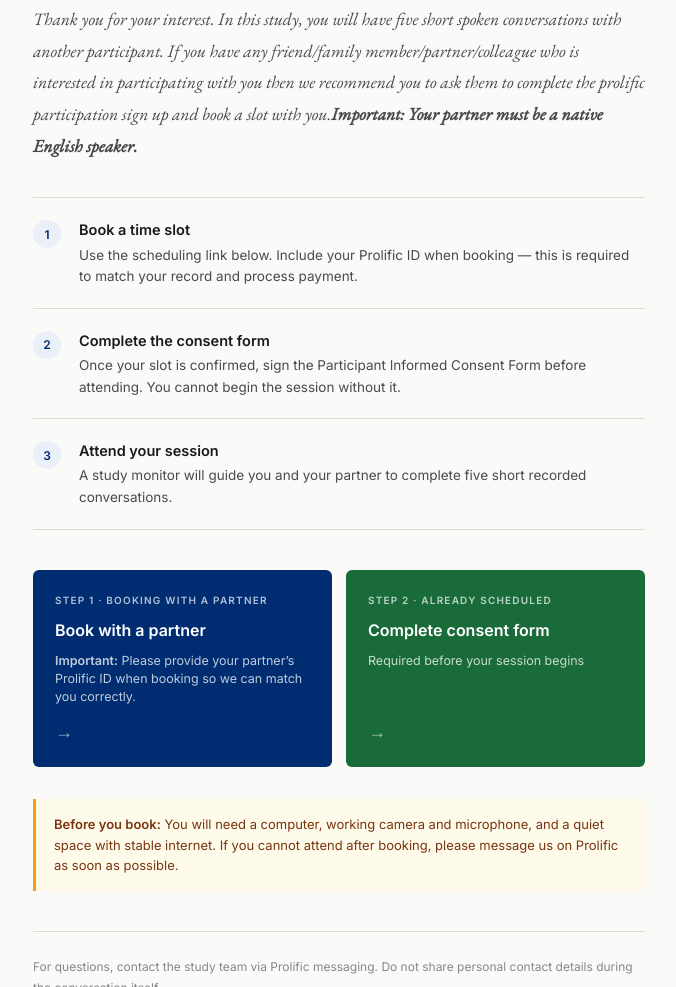
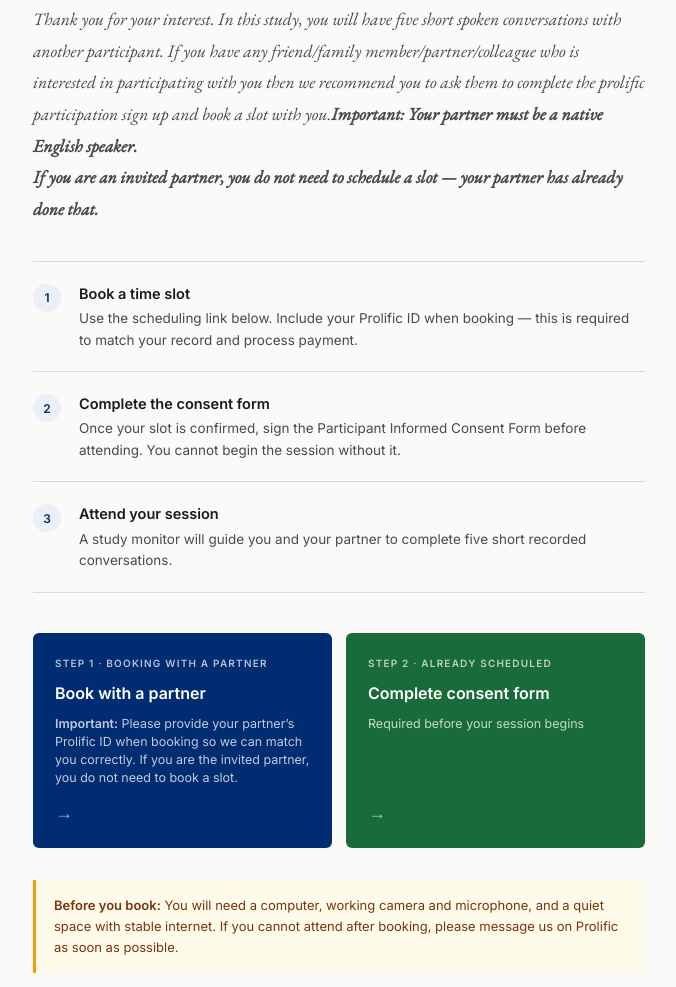
Before and after one commit to HarshadaG06/SPEARCalendly, a plain HTML site: page index.html in a window 1280 px wide. Shown: the part 305-1292 px from the top of the page, without its empty margins (301-977 px from the left). Drawn offline with nearby package versions, Linux system fonts and the light colour scheme.

Commit message:
Added instruction for partner participant

```diff
--- a/index.html
+++ b/index.html
@@ -253,6 +253,7 @@
 
       Thank you for your interest. In this study, you will have five short spoken conversations with another participant.
       If you have any friend/family member/partner/colleague who is interested in participating with you then we recommend you to ask them to complete the prolific participation sign up and book a slot with you.<strong>Important: Your partner must be a native English speaker.</strong><br>
+      <strong>If you are an invited partner, you do not need to schedule a slot — your partner has already done that.</strong>
 
     </p>
 
@@ -283,7 +284,7 @@
       <a href="https://calendly.com/spearjhu/new-meeting" class="action-card book">
       <div class="card-label">Step 1 · Booking with a partner</div>
       <div class="card-title">Book with a partner</div>
-      <div class="card-sub"><strong>Important:</strong> Please provide your partner’s Prolific ID when booking so we can match you correctly.</div>
+      <div class="card-sub"><strong>Important:</strong> Please provide your partner’s Prolific ID when booking so we can match you correctly. If you are the invited partner, you do not need to book a slot.</div>
       <div class="card-arrow">→</div>
       </a>
       <!-- <a href="https://calendly.com/harshada-gundecha06/turn-taking-naturalness-conversational-study-clone" class="action-card book" style="background: #1a4a9e;">
```
